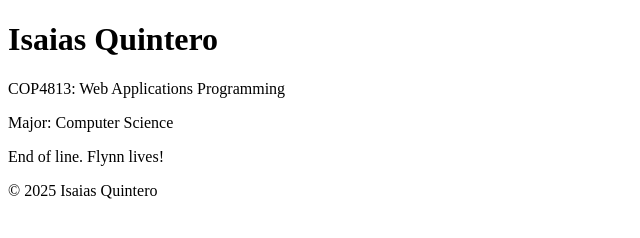
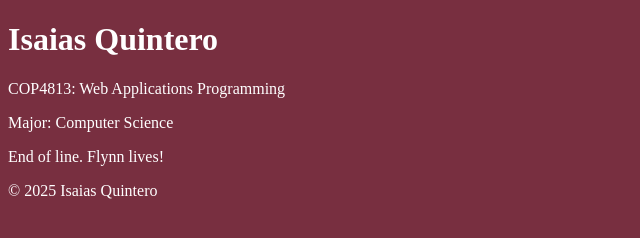
Before and after one commit to IsaiasQuintero/isaiasquintero.github.io, a plain HTML site: page index.html in a window 1280 px wide. Shown: the whole page, without its empty margins (0-640 px from the left). Drawn offline with Linux system fonts and the light colour scheme.

Commit message:
Update index.html
Added javascript version 1

```diff
--- a/index.html
+++ b/index.html
@@ -3,6 +3,12 @@
 <head>
     <meta charset="UTF-8" />
     <title>Isaias Quintero - COP4813</title>
+    <style>
+        body {
+            color: white; /* Ensure text is readable on dark backgrounds */
+            transition: background-color 0.5s ease;
+        }
+    </style>
 </head>
 <body>
     <!-- The information below is what was specifically asked for in Assignment 1 -->
@@ -13,5 +19,33 @@
     <footer>
         <p>&copy; 2025 Isaias Quintero</p>
     </footer>
+
+    <script>
+        // Function to determine background color based on current hour
+        function setBackgroundColor() {
+            const now = new Date();
+            const hour = now.getHours();
+            let bgColor;
+
+            if (hour >= 6 && hour < 12) {
+                // Morning: 6am–12pm
+                bgColor = '#CEB888'; // Gold
+            } else if (hour >= 12 && hour < 18) {
+                // Afternoon: 12pm–6pm
+                bgColor = '#782F40'; // Garnet
+            } else if (hour >= 18 && hour < 21) {
+                // Evening: 6pm–9pm
+                bgColor = '#999999'; // Gray
+            } else {
+                // Night: 9pm–6am
+                bgColor = '#000000'; // Black
+            }
+
+            document.body.style.backgroundColor = bgColor;
+        }
+
+        // Call the function when the page loads
+        window.onload = setBackgroundColor;
+    </script>
 </body>
 </html>
```
